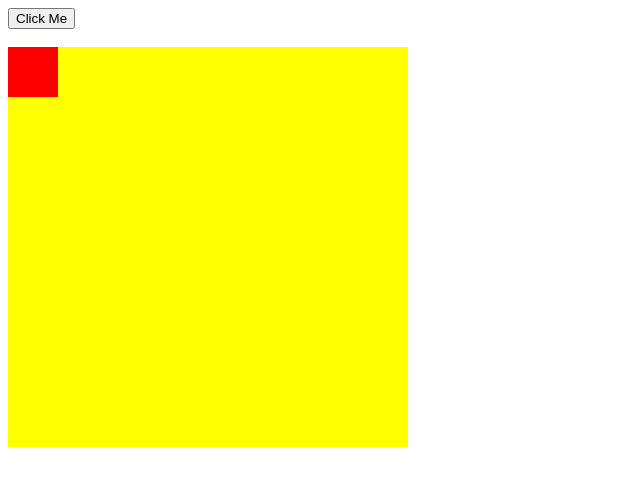
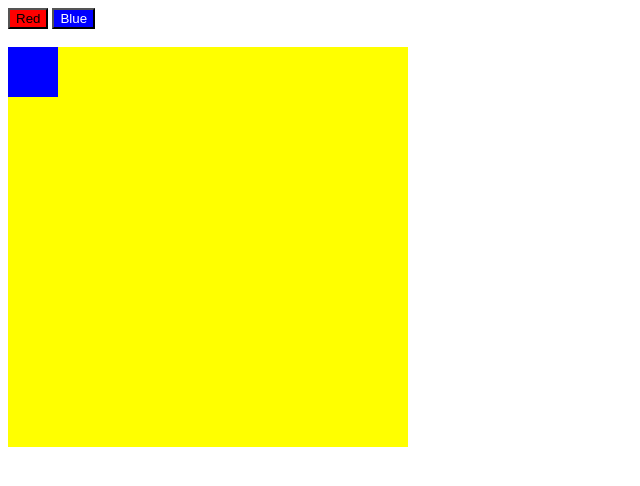
Before and after one commit to KTProg-2024/javascript-3-zsda111, a plain HTML site: page index.html in a window 1280 px wide. Shown: the whole page, without its empty margins (0-640 px from the left). Drawn offline with Linux system fonts and the light colour scheme.

Commit message:
tried to animate the blue box.

```diff
--- a/index.html
+++ b/index.html
@@ -15,16 +15,30 @@
 			  position: absolute;
 			  background-color: red;
 			}
+      #animate2{
+        width: 50px;
+        height: 50px;
+        position:absolute;
+        Background-color:blue;
+      }
+      .button1{
+         background-color:red;
+      }
+      .button2{
+        background-color:blue;
+        color:white;
+      }
 		</style>
     </head>
 
 	<body>
 		<script src="motion.js"></script>
-		<button type="button" onclick="myMove()">Click Me</button>
+		<button class="button1" onclick="myMove()">Red</button>
+    <button class="button2" onclick="blue()"> Blue</button>
 		<br><br>
 		<div id ="container">
 		  <div id ="animate"></div>
+      <div id="animate2"></div>
 		</div>
-
 	</body>
 </html>
--- a/motion.js
+++ b/motion.js
@@ -9,6 +9,20 @@ function myMove() {
 	  elem.style.top = posTop + "px";
 	  elem.style.left = posLeft + "px";
 	  if ((posTop == 350) && (posLeft == 350))
-		  clearInterval(id);
-  }
-}
+		  clearInterval(id)
+      }
+    }
+function blue() {
+ var elem = document.getElementById("animate2");
+ var posTop = 0;
+ var posLeft = 0;
+ var id= setInterval(frame, 5);
+  function frame(){
+   posTop++;
+   posleft++;
+   elem.style.top = postTop + "px";
+   elem.style.left = posLeft + "px";
+    if ((posTop==350) && (posLeft ==350))
+    clearInterval(id)
+   }
+ }
```
